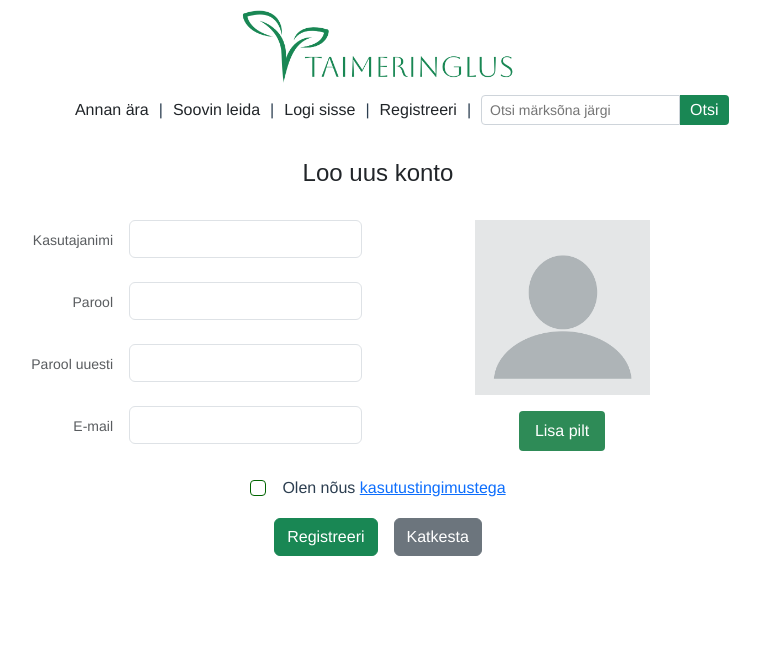
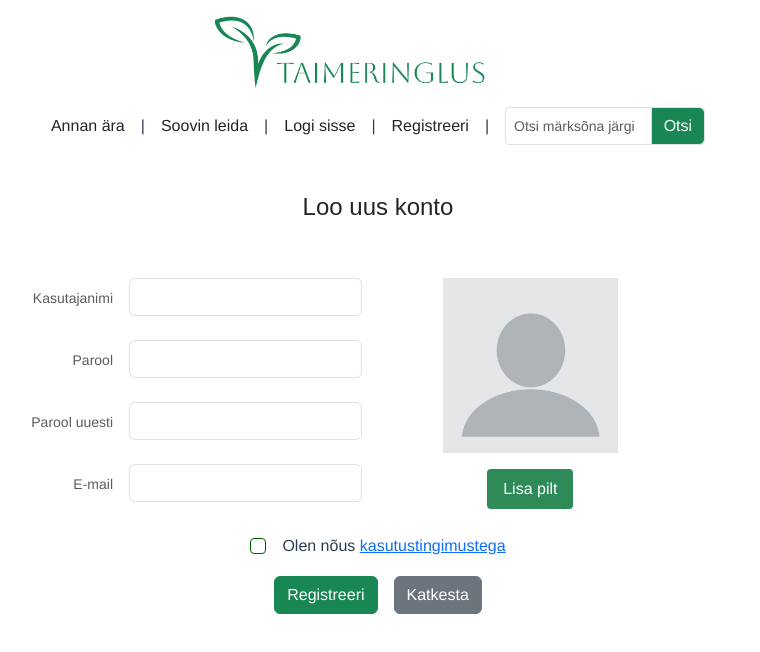
Before and after one commit to karin-v/flowerfront, a Vue app: page /register in a window 1280 px wide. Shown: the top 652 px of the page, without its empty margins (262-1022 px from the left). Built offline with nearby package versions, Linux system fonts and the light colour scheme.

Commit message:
layout changes homeview and register view wip

```diff
--- a/src/App.vue
+++ b/src/App.vue
@@ -1,60 +1,69 @@
+p.vue Bootstrap layoutiga
+
 <template>
-  <div style="display: flex; flex-direction: column; align-items: center; padding: 10px 15px;">
-    <div style="display: flex; align-items: center; margin-bottom: 10px;">
-      <a href="/" style="text-decoration: none; color: #212529;">
-
-      <img src="@/assets/taimeringlus-logo.png" style="height: 75px;" alt="taimeringlus"/></a>
-
+  <div class="container mt-3">
+    <div class="row justify-content-center mb-3">
+      <div class="col-md-10 text-center">
+        <a href="/" style="text-decoration: none;">
+          <img src="@/assets/taimeringlus-logo.png" style="height: 75px; margin-left: -1.5cm;" alt="taimeringlus"/>
+        </a>
+      </div>
     </div>
 
-    <div style="display: flex; flex-wrap: wrap; justify-content: center; align-items: center;">
-      <div style="display: flex; align-items: center;">
-        <div style="margin: 0 5px;">
+    <div class="row justify-content-center">
+      <div class="col-md-10">
+        <div class="d-flex flex-wrap justify-content-center align-items-center">
+
+          <div class="d-flex align-items-center">
+            <div class="mx-2">
               <router-link to="/items-giveaway" style="text-decoration: none; color: #212529;">Annan ära</router-link>
             </div>
-        <div style="margin: 0 5px;">|</div>
-        <div style="margin: 0 5px;">
+            <div class="mx-2">|</div>
+            <div class="mx-2">
               <router-link to="/items-wish" style="text-decoration: none; color: #212529;">Soovin leida</router-link>
             </div>
-        <div style="margin: 0 5px;">|</div>
+            <div class="mx-2">|</div>
           </div>
 
           <template v-if="isLoggedIn">
-        <div style="margin: 0 5px;">
+            <div class="mx-2">
               <router-link to="/add-item" style="text-decoration: none; color: #212529;">Lisa kuulutus</router-link>
             </div>
-        <div style="margin: 0 5px;">|</div>
-        <div style="margin: 0 5px;">
+            <div class="mx-2">|</div>
+            <div class="mx-2">
               <router-link to="/my-profile" style="text-decoration: none; color: #212529;">Minu profiil</router-link>
             </div>
-        <div style="margin: 0 5px;">|</div>
-        <div style="margin: 0 5px;">
-          <button @click="logOut" type="button" style="color: #198754; background-color: transparent; border: 1px solid #198754; border-radius: 4px; padding: 5px 10px; cursor: pointer;">Logi välja</button>
+            <div class="mx-2">|</div>
+            <div class="mx-2">
+              <button @click="logOut" type="button" class="btn btn-outline-success btn-sm">Logi välja</button>
             </div>
           </template>
 
           <template v-else>
-        <div style="margin: 0 5px;">
+            <div class="mx-2">
               <router-link to="/login" style="text-decoration: none; color: #212529;">Logi sisse</router-link>
             </div>
-        <div style="margin: 0 5px;">|</div>
-        <div style="margin: 0 5px;">
+            <div class="mx-2">|</div>
+            <div class="mx-2">
               <router-link to="/register" style="text-decoration: none; color: #212529;">Registreeri</router-link>
             </div>
-        <div style="margin: 0 5px;">|</div>
+            <div class="mx-2">|</div>
           </template>
 
-      <div style="margin: 0 5px;">
+          <div class="mx-2">
             <router-link to="/search" style="text-decoration: none;">
-          <div style="display: flex; width: 200px;">
-            <input type="text" placeholder="Otsi märksõna järgi" aria-label="Otsi märksõna järgi"
-                   aria-describedby="basic-addon2" style="height: 30px; font-size: 14px; border-radius: 4px 0 0 4px; border: 1px solid #ced4da; padding: 0 8px;">
-            <span id="basic-addon2" style="height: 30px; display: flex; align-items: center; border-radius: 0 4px 4px 0; background-color: #198754; color: white; cursor: pointer; padding: 0 10px;">Otsi</span>
+              <div class="input-group" style="width: 200px;">
+                <input type="text" class="form-control form-control-sm" placeholder="Otsi märksõna järgi"
+                       aria-label="Otsi märksõna järgi" aria-describedby="basic-addon2">
+                <span class="input-group-text bg-success text-white" id="basic-addon2">Otsi</span>
               </div>
             </router-link>
           </div>
         </div>
       </div>
+    </div>
+  </div>
+
   <router-view @event-update-nav-menu="updateNavMenu"/>
 </template>
 
--- a/src/views/RegisterView.vue
+++ b/src/views/RegisterView.vue
@@ -1,17 +1,19 @@
 <template>
   <div>
-    <div class="container mt-4">
 
-      <div class="row justify-content-center mb-4">
+    <div class="container mt-5">
+      <div class="row justify-content-center">
+        <div class="col-md-10">
+          <!-- Pealkiri -->
+          <div class="row mb-6">
             <div class="col">
-          <h4  style="color:#212529; font-family: 'Arial', sans-serif;" >Loo uus konto</h4>
-
+              <h4 style="color:#212529; font-family: 'Arial', sans-serif;">  Loo uus konto</h4>
               <AlertDanger :message="errorMessage"/>
               <AlertSuccess :message="successMessage"/>
             </div>
           </div>
 
-      <div class="row mt-6">
+          <div class="row mt-5">
 
             <div class="col-md-6 pe-3">
               <div class="mb-4 d-flex justify-content-end align-items-center">
@@ -37,7 +39,7 @@
 
             <div class="col-md-4 ps-0">
               <div class="ps-0 d-flex flex-column align-items-center">
-            <div class="mb-3">  <!-- Changed to start alignment -->
+                <div class="mb-3">
                   <UserImage :imageData="newUser.imageData"/>
                 </div>
 
@@ -68,6 +70,8 @@
             <div class="col-md-6 offset-md-3 text-center">
               <button @click="addNewUser" type="button" class="btn btn-success me-3">Registreeri</button>
               <button @click="navigateToHomeView" type="button" class="btn btn-secondary">Katkesta</button>
+            </div>
+          </div>
         </div>
       </div>
     </div>
```
Lines whose indentation alone changed are shown as unchanged.
